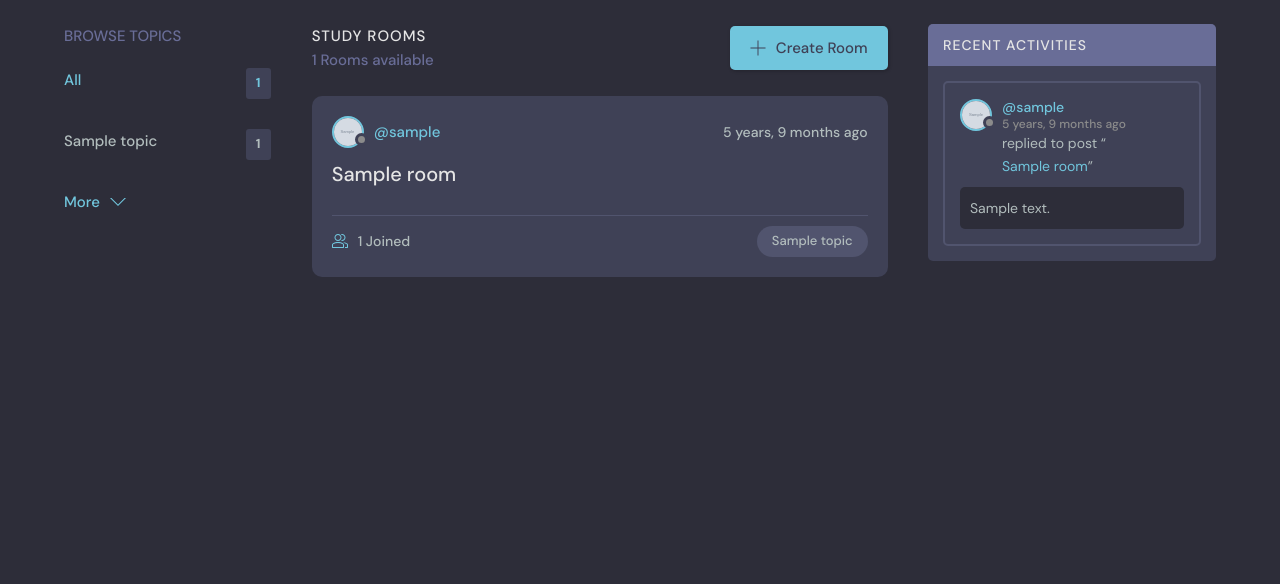
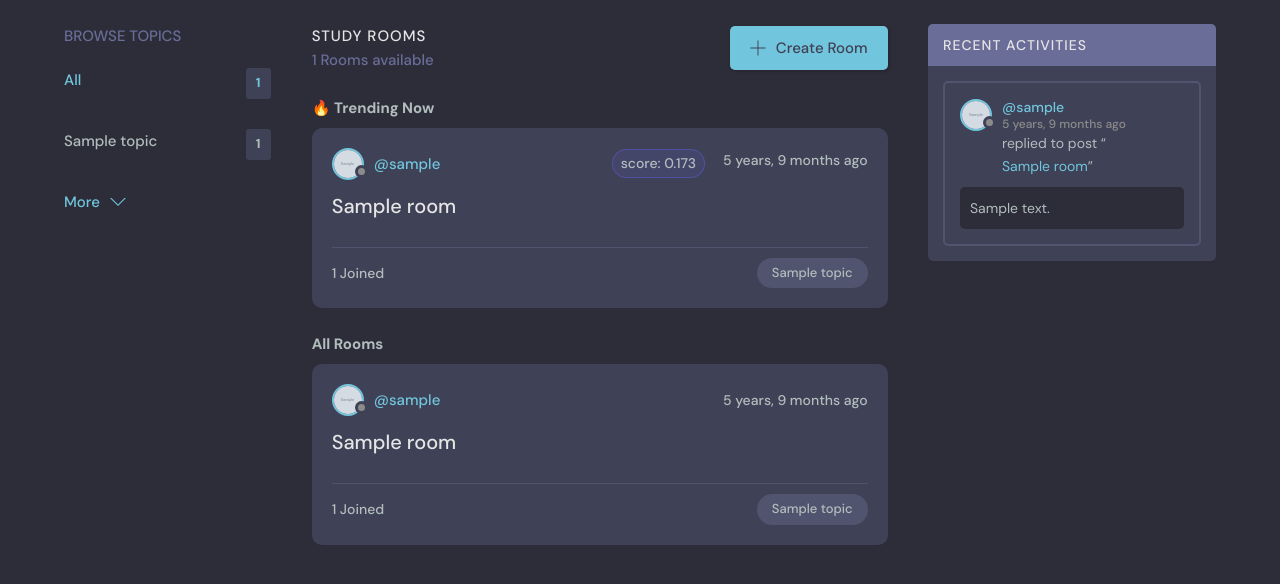
Before and after one commit to ghanteyyy/Discussion-Forum-Django, a Django app: page / in a window 1280 px wide. Shown: the part 76-660 px from the top of the page. Run offline with Django 4.2, Linux system fonts and the light colour scheme; tables that the repository leaves empty hold one stand-in row (values such as "Sample post"); grey boxes marked "Sample" are stand-in pictures; parts of the project's set-up code (start-up, migrations or seed data) failed here and were passed over.

Commit message:
Implemented algorithms

```diff
--- /dev/null
+++ b/base/algorithm.py
@@ -0,0 +1,168 @@
+from __future__ import annotations
+import math, re
+from collections import Counter, defaultdict
+from dataclasses import dataclass
+from datetime import timedelta
+from typing import Dict, Iterable, List
+
+from django.db.models import Count, Max, Q
+from django.utils import timezone
+
+from .models import Message, Room, Topic, User
+
+_WORD_RE = re.compile(r"[A-Za-z0-9']+")
+
+
+def _tokenize(text: str) -> List[str]:
+    return [w.lower() for w in _WORD_RE.findall(text or "")]
+
+
+def _tf(tokens: List[str]) -> Dict[str, float]:
+    c = Counter(tokens); total = sum(c.values()) or 1
+
+    return {k: v / total for k, v in c.items()}
+
+
+def _idf(docs_tokens: List[List[str]]) -> Dict[str, float]:
+    df = Counter(); N = len(docs_tokens) or 1
+
+    for tokens in docs_tokens:
+        for t in set(tokens):
+            df[t] += 1
+
+    return {t: math.log((N + 1) / (df_t + 1)) + 1.0 for t, df_t in df.items()}
+
+
+def _tfidf(tokens: List[str], idf: Dict[str, float]) -> Dict[str, float]:
+    tf = _tf(tokens)
+
+    return {t: tf[t] * idf.get(t, 0.0) for t in tf}
+
+
+def _cosine(a: Dict[str, float], b: Dict[str, float]) -> float:
+    if not a or not b:
+        return 0.0
+
+    dot = sum(wa * b.get(t, 0.0) for t, wa in a.items())
+    na = math.sqrt(sum(v*v for v in a.values())) or 1.0
+    nb = math.sqrt(sum(v*v for v in b.values())) or 1.0
+
+    return dot / (na * nb)
+
+
+def _room_text(room: Room, recent_messages: List[str]) -> str:
+    return " ".join([
+        getattr(room.topic, "name", "") or "",
+        room.name or "",
+        room.description or "",
+        " ".join(recent_messages or []),
+    ]).strip()
+
+
+def _collect_recent_messages(room_ids: Iterable[int], per_room: int = 50):
+    msgs = (Message.objects
+            .filter(room_id__in=list(room_ids))
+            .order_by("room_id", "-created")
+            .values("room_id", "body"))
+
+    buckets = defaultdict(list)
+
+    for m in msgs:
+        rid = m["room_id"]
+
+        if len(buckets[rid]) < per_room:
+            buckets[rid].append(m["body"])
+
+    return buckets
+
+# -------- Algorithm 1: Interest profile + recommendations --------
+
+@dataclass
+class Recommendation:
+    room: Room
+    score: float
+
+
+def build_user_interest_profile(user: User) -> Dict[str, float]:
+    connected = (Room.objects
+                 .filter(Q(host_id=user.id) | Q(participants__id=user.id))
+                 .select_related("topic").distinct())
+
+    base_text = [
+        f"{getattr(r.topic, 'name', '')} {r.name or ''} {r.description or ''}"
+        for r in connected
+    ]
+
+    user_msgs = list(Message.objects.filter(user_id=user.id)
+                     .values_list("body", flat=True))
+
+    tokens = _tokenize(" ".join(base_text + user_msgs))
+
+    # background corpus = all rooms (+ some recent messages)
+    all_rooms = Room.objects.select_related("topic").all()[:1000]
+    rids = [r.id for r in all_rooms]
+    buckets = _collect_recent_messages(rids, per_room=20)
+    corpus_tokens = [_tokenize(_room_text(r, buckets.get(r.id, []))) for r in all_rooms]
+    idf = _idf(corpus_tokens) if corpus_tokens else {}
+
+    return _tfidf(tokens, idf)
+
+
+def recommend_rooms_for_user(user: User, limit: int = 10, exclude_joined: bool = True):
+    profile = build_user_interest_profile(user)
+    if not profile: return []  # no signal yet
+
+    candidates = Room.objects.select_related("topic")
+    if exclude_joined:
+        candidates = candidates.exclude(Q(host_id=user.id) | Q(participants__id=user.id))
+    candidates = candidates.annotate(last_msg=Max("message__created")).distinct()
+
+    rids = [r.id for r in candidates]
+    buckets = _collect_recent_messages(rids, per_room=30)
+    room_tokens = {r.id: _tokenize(_room_text(r, buckets.get(r.id, []))) for r in candidates}
+    idf = _idf(list(room_tokens.values())) if room_tokens else {}
+
+    recs = []
+
+    for r in candidates:
+        v = _tfidf(room_tokens[r.id], idf)
+        s = _cosine(profile, v)
+        if s > 0: recs.append(Recommendation(room=r, score=s))
+
+    recs.sort(key=lambda x: x.score, reverse=True)
+
+    return recs[:limit]
+
+# -------- Algorithm 2: Activity-based trending --------
+
+@dataclass
+class ActivityScore:
+    room: Room
+    score: float
+
+def rank_rooms_by_activity(window_days: int = 7, half_life_hours: float = 48.0, limit: int = 20):
+    now = timezone.now()
+    since = now - timedelta(days=window_days)
+
+    qs = (Room.objects
+          .annotate(
+              total_msgs=Count("message"),
+              recent_msgs=Count("message", filter=Q(message__created__gte=since)),
+              last_activity=Max("message__created"),
+          )
+          .select_related("topic"))
+
+    ln2 = math.log(2.0)
+    scored = []
+
+    for r in qs:
+        last = r.last_activity or r.created
+        age_h = max((now - last).total_seconds() / 3600.0, 0.0)
+        recency = math.exp(-(ln2 * age_h / max(half_life_hours, 1e-6)))
+
+        s = math.log1p(int(r.recent_msgs or 0)) * recency + 0.25 * math.log1p(int(r.total_msgs or 0))
+        scored.append(ActivityScore(room=r, score=s))
+
+    scored.sort(key=lambda x: x.score, reverse=True)
+
+    return scored[:limit]
--- a/base/templates/base/feed_component.html
+++ b/base/templates/base/feed_component.html
@@ -1,3 +1,67 @@
+{% if trending_rooms %}
+    <h3 class="section-title">🔥 Trending Now</h3>
+
+    {% for room in trending_rooms %}
+        <div class="roomListRoom">
+            <div class="roomListRoom__header">
+                <a href="{% url 'user-profile' room.host.id %}" class="roomListRoom__author">
+                    <div class="avatar avatar--small">
+                        <img src="{{room.host.avatar.url}}" />
+                    </div>
+                    <span>@{{room.host.username}}</span>
+                </a>
+
+                <div class="roomListRoom__actions">
+                    <span class="score-badge">score: {{ room.score|floatformat:3 }}</span>
+                    <span>{{room.created|timesince}} ago</span>
+                </div>
+            </div>
+
+            <div class="roomListRoom__content">
+                <a href="{% url 'room' room.id %}">{{room.name}}</a>
+            </div>
+
+            <div class="roomListRoom__meta">
+                <a href="{% url 'room' room.id %}" class="roomListRoom__joined">{{room.participants.all.count}} Joined</a>
+                <p class="roomListRoom__topic">{{room.topic.name}}</p>
+            </div>
+        </div>
+    {% endfor %}
+{% endif %}
+
+{% if request.user.is_authenticated and recommended_rooms %}
+    <h3 class="section-title">🎯 Recommended for You</h3>
+
+    {% for room in recommended_rooms %}
+        <div class="roomListRoom">
+            <div class="roomListRoom__header">
+                <a href="{% url 'user-profile' room.host.id %}" class="roomListRoom__author">
+                    <div class="avatar avatar--small">
+                        <img src="{{room.host.avatar.url}}" />
+                    </div>
+                    <span>@{{room.host.username}}</span>
+                </a>
+
+                <div class="roomListRoom__actions">
+                    <span class="score-badge">match: {{ room.score|floatformat:3 }}</span>
+                    <span>{{room.created|timesince}} ago</span>
+                </div>
+            </div>
+
+            <div class="roomListRoom__content">
+                <a href="{% url 'room' room.id %}">{{room.name}}</a>
+            </div>
+
+            <div class="roomListRoom__meta">
+                <a href="{% url 'room' room.id %}" class="roomListRoom__joined">{{room.participants.all.count}} Joined</a>
+                <p class="roomListRoom__topic">{{room.topic.name}}</p>
+            </div>
+        </div>
+    {% endfor %}
+{% endif %}
+
+<h3 class="section-title">All Rooms</h3>
+
 {% for room in rooms %}
     <div class="roomListRoom">
         <div class="roomListRoom__header">
@@ -7,33 +71,36 @@
                 </div>
                 <span>@{{room.host.username}}</span>
             </a>
+
             <div class="roomListRoom__actions">
                 <span>{{room.created|timesince}} ago</span>
             </div>
         </div>
+
         <div class="roomListRoom__content">
             <a href="{% url 'room' room.id %}">{{room.name}}</a>
         </div>
+
         <div class="roomListRoom__meta">
-        <a href="{% url 'room' room.id %}" class="roomListRoom__joined">
-            <svg version="1.1" xmlns="http://www.w3.org/2000/svg" width="32" height="32" viewBox="0 0 32 32">
-                <title>user-group</title>
-                <path
-                    d="M30.539 20.766c-2.69-1.547-5.75-2.427-8.92-2.662 0.649 0.291 1.303 0.575 1.918 0.928 0.715 0.412 1.288 1.005 1.71 1.694 1.507 0.419 2.956 1.003 4.298 1.774 0.281 0.162 0.456 0.487 0.456 0.85v4.65h-4v2h5c0.553 0 1-0.447 1-1v-5.65c0-1.077-0.56-2.067-1.461-2.584z">
-                </path>
-                <path
-                    d="M22.539 20.766c-6.295-3.619-14.783-3.619-21.078 0-0.901 0.519-1.461 1.508-1.461 2.584v5.65c0 0.553 0.447 1 1 1h22c0.553 0 1-0.447 1-1v-5.651c0-1.075-0.56-2.064-1.461-2.583zM22 28h-20v-4.65c0-0.362 0.175-0.688 0.457-0.85 5.691-3.271 13.394-3.271 19.086 0 0.282 0.162 0.457 0.487 0.457 0.849v4.651z">
-                </path>
-                <path
-                    d="M19.502 4.047c0.166-0.017 0.33-0.047 0.498-0.047 2.757 0 5 2.243 5 5s-2.243 5-5 5c-0.168 0-0.332-0.030-0.498-0.047-0.424 0.641-0.944 1.204-1.513 1.716 0.651 0.201 1.323 0.331 2.011 0.331 3.859 0 7-3.141 7-7s-3.141-7-7-7c-0.688 0-1.36 0.131-2.011 0.331 0.57 0.512 1.089 1.075 1.513 1.716z">
-                </path>
-                <path
-                    d="M12 16c3.859 0 7-3.141 7-7s-3.141-7-7-7c-3.859 0-7 3.141-7 7s3.141 7 7 7zM12 4c2.757 0 5 2.243 5 5s-2.243 5-5 5-5-2.243-5-5c0-2.757 2.243-5 5-5z">
-                </path>
-            </svg>
-            {{room.participants.all.count}} Joined
-        </a>
+            <a href="{% url 'room' room.id %}" class="roomListRoom__joined">{{room.participants.all.count}} Joined</a>
             <p class="roomListRoom__topic">{{room.topic.name}}</p>
         </div>
     </div>
 {% endfor %}
+
+<style>
+    .section-title {
+        margin: 1.5rem 0 .75rem;
+        font-weight: 700;
+    }
+
+    .score-badge {
+        display: inline-block;
+        font-size: 12px;
+        padding: 2px 8px;
+        border-radius: 999px;
+        background: rgba(99, 102, 241, .12);
+        border: 1px solid rgba(99, 102, 241, .4);
+        margin-right: 8px;
+    }
+</style>
--- a/base/views.py
+++ b/base/views.py
@@ -9,6 +9,7 @@ from django.http import HttpResponse, JsonResponse
 from .forms import RoomForm, UserForm, MyUserCreationForm
 from django.contrib.auth.decorators import login_required
 from django.contrib.auth import authenticate, login, logout
+from .algorithm import recommend_rooms_for_user, rank_rooms_by_activity
 
 
 def loginPage(request):
@@ -70,7 +71,7 @@ def registerPage(request):
 
 
 def home(request):
-    q = request.GET.get('q') if request.GET.get('q') != None else ''
+    q = request.GET.get('q') if request.GET.get('q') is not None else ''
 
     rooms = Room.objects.filter(
         Q(topic__name__icontains=q) |
@@ -81,10 +82,43 @@ def home(request):
     topics = Topic.objects.all()[0:5]
     room_count = rooms.count()
     room_messages = Message.objects.filter(
-        Q(room__topic__name__icontains=q))[0:3]
+        Q(room__topic__name__icontains=q)
+    )[0:3]
 
-    context = {'rooms': rooms, 'topics': topics,
-               'room_count': room_count, 'room_messages': room_messages}
+    try:
+        trending = rank_rooms_by_activity(window_days=7, half_life_hours=48.0, limit=10)
+
+    except Exception:
+        trending = []
+
+    if request.user.is_authenticated:
+        try:
+            recs = recommend_rooms_for_user(request.user, limit=8, exclude_joined=True)
+        except Exception:
+            recs = []
+    else:
+        recs = []
+
+    trending_rooms = []
+    for x in trending:
+        setattr(x.room, "score", round(float(x.score), 3))
+        trending_rooms.append(x.room)
+
+    recommended_rooms = []
+    for r in recs:
+        setattr(r.room, "score", round(float(r.score), 3))
+        recommended_rooms.append(r.room)
+
+    context = {
+        'rooms': rooms,
+        'topics': topics,
+        'room_count': room_count,
+        'room_messages': room_messages,
+
+        'trending_rooms': trending_rooms,
+        'recommended_rooms': recommended_rooms,
+    }
+
     return render(request, 'base/home.html', context)
 
 
```
Lines whose indentation alone changed are shown as unchanged.
